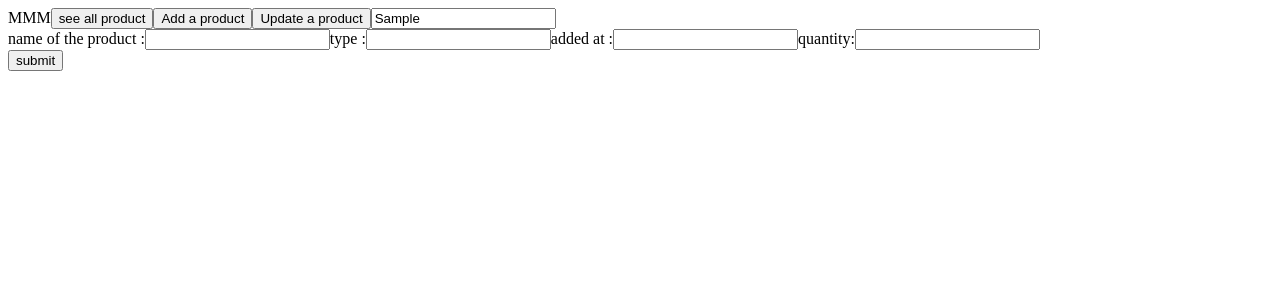
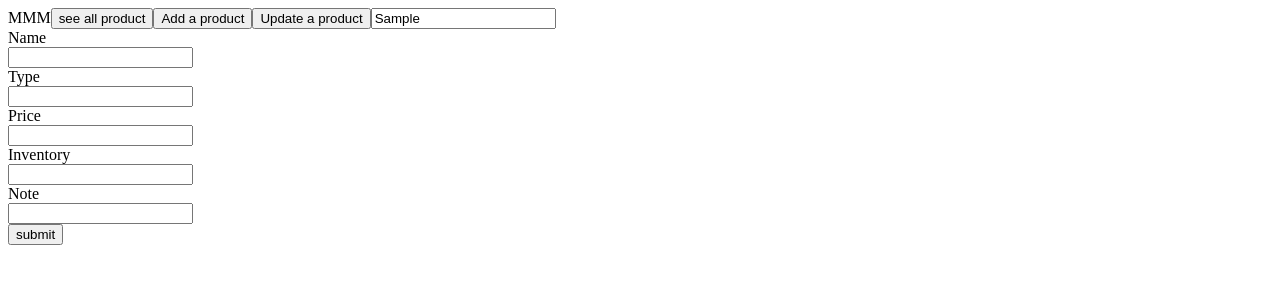
Before and after one commit to Team-3M/StockZero, a React app: page / in a window 1280 px wide. Both pictures are taken after typing "Sample" into the empty fields and a click on the button "Add a product". Shown: the top 300 px of the page. Built offline with nearby package versions, Linux system fonts and the light colour scheme; no server answers; the HTML template or start-up script is replaced by a standard one.

Commit message:
error on axios.put

```diff
--- a/react-client/src/components/Create.jsx
+++ b/react-client/src/components/Create.jsx
@@ -1,14 +1,33 @@
 import React from 'react';
 
-const Create =()=> (
-	<div className="create">
-    name of the product  :<input type="text" />
-    type :<input type="text" />
-    added at :<input type="text" />
-    quantity:<input type="text" />
+const Create =({handleChange, submitChange})=> (
+
+<div className="create">
 <div>
-	<button>submit</button>
+	<label htmlFor="name">Name</label><br />
+	<input type="text" name='name' onChange={handleChange} required />
 </div>
+<div>
+	<label htmlFor="name">Type</label><br />
+	<input type="text" name='type' onChange={handleChange} required />
+</div>
+<div>
+	<label htmlFor="name">Price</label><br />
+	<input type="number" name='price' onChange={handleChange} required />
+</div>
+<div>
+	<label htmlFor="name">Inventory</label><br />
+	<input type="number" name='inventory' onChange={handleChange} required />
+</div>
+<div>
+	<label htmlFor="name">Note</label><br />
+	<input type="text" name='note' onChange={handleChange} required />
+</div>
+
+
+
+	<button type='submit' onClick={submitChange}>submit</button>
+
 </div>
 )
 
--- a/react-client/src/index.jsx
+++ b/react-client/src/index.jsx
@@ -19,21 +19,51 @@ class App extends React.Component {
 			product: [],
 			page: '',
 			allProducts: [],
+			name:"",
+			type:"",
+			price:0,
+			inventory:0,
+			note:''
 		}
 
 
 		this.renderView = this.renderView.bind(this)
 		this.changeView = this.changeView.bind(this);
+		this.handleChange= this.handleChange.bind(this)
+		this.submitChange = this.submitChange(this)
 	}
 	componentDidMount() {
 		this.setState({
 			page: 'pageAll'
 		})
-		axios.get('/products').then(({ data }) => {
+		axios.get('/api/stock').then(({ data }) => {
 
 			this.setState({
 				allProducts: data
 			})
+		})
+	}
+
+	handleChange(e){
+		console.log(e.target.value);
+		this.setState({
+			[e.target.name] : e.target.value
+		})
+
+	}
+
+	submitChange(){
+		const  {name, type, price, inventory, note}=this.state;
+		axios.put('/api/create',{name,type,price,inventory,note})
+		.then((response)=>{
+			console.log(response)
+			this.setState({
+				allProducts: [...this.state.allProducts,data]
+			})
+
+		})
+		.catch((err)=>{
+			console.log(err.response)
 		})
 	}
 
@@ -45,10 +75,10 @@ class App extends React.Component {
 
 
 	renderView() {
-		const { page, product, allProducts } = this.state;
+		const { page, product, allProducts} = this.state;
 		if (page === 'pageAll') { return <Productlist product={product} allProducts={allProducts} /> }
 		else if (page === 'pageCreate') {
-			return <Create />
+			return <Create handleChange={this.handleChange} submitChange={this.submitChange}/>
 		} else if (page === 'pageUpdate') { return <Update /> }
 		else if (page === 'pageHome') {
 			return <Homepage />
```
Also changed, not shown: 3 other files (tests, documents, lock files or other folders).
